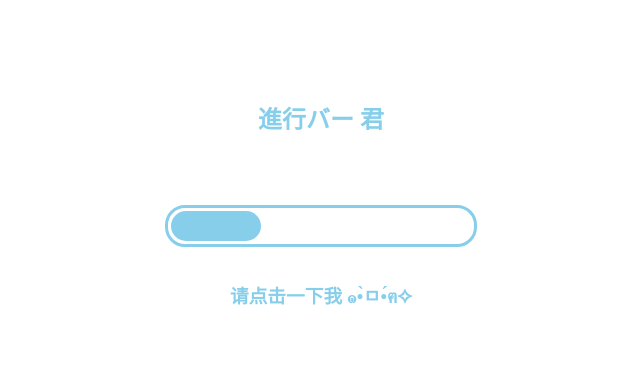
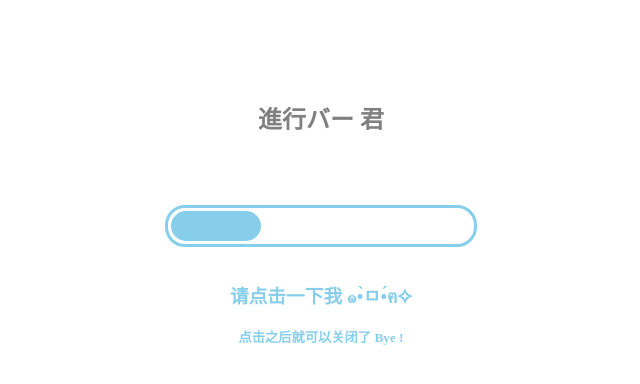
Before and after one commit to Chuuheun/chuuheun.github.io, a plain HTML site: page index.html in a window 1280 px wide. Shown: the whole page, without its empty margins (319-959 px from the left). Drawn offline with Linux system fonts and the light colour scheme.

Commit message:
Update index.html

```diff
--- a/index.html
+++ b/index.html
@@ -31,11 +31,16 @@
         h2 {
             margin-top: 100px;
             text-align: center;
-            color: skyblue;
+            color: gray;
         }
 
         h3 {
             margin-top: 40px;
+            text-align: center;
+            color: skyblue;
+        }
+        h5 {
+            margin-top: 10px;
             text-align: center;
             color: skyblue;
         }
@@ -49,6 +54,7 @@
         <div class="bar-in"></div>
 
         <h3>请点击一下我 ๑•̀ㅁ•́ฅ✧</h3>
+        <h5>点击之后就可以关闭了 Bye !</h5>
     </div>
 </body>
 
```
